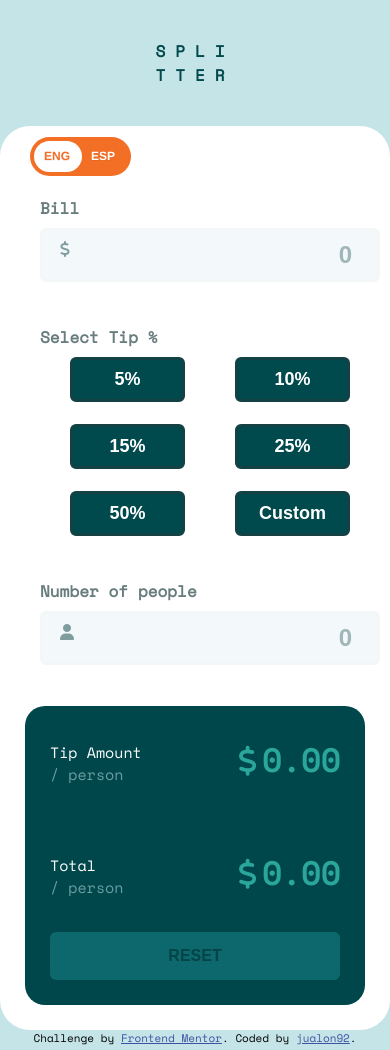
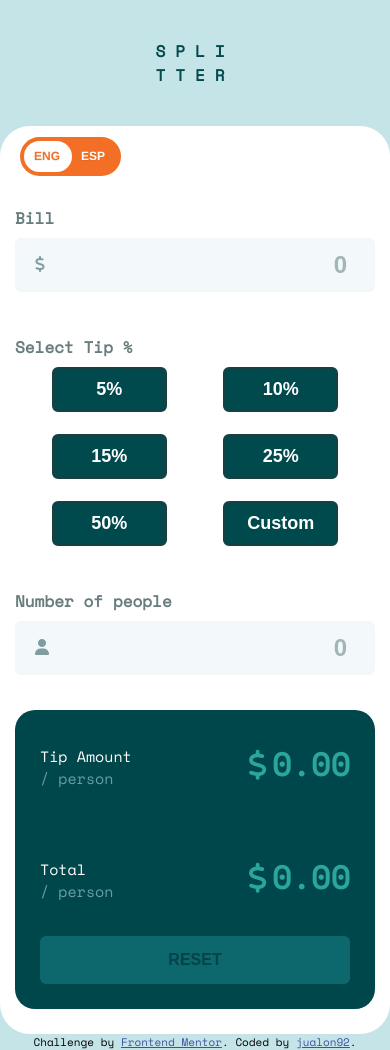
Before and after one commit to jualon92/calculadora-web, a plain HTML site: page index.html in a window 390 px wide. Drawn offline with nearby package versions, Linux system fonts and the light colour scheme.

Commit message:
resoluciones menores 400

```diff
--- a/sass/components/_iconos.scss
+++ b/sass/components/_iconos.scss
@@ -10,5 +10,6 @@
     margin-left: 20px;
     width: 10px;
     color: hsl(184, 14%, 56%);
-    transform: translateY(45px);
+    /*transform: translateY(45px);*/
+    transform: translateY(50px);
 }
--- a/sass/layouts/_contenedor-flex.scss
+++ b/sass/layouts/_contenedor-flex.scss
@@ -24,6 +24,9 @@
         padding:55px 25px 25px 25px;
     }
 
+    @media (max-width: 400px) {
+        padding: 55px 15px 25px 15px;
+    }
 
 }
 
--- a/sass/layouts/_contenedor-ingreso.scss
+++ b/sass/layouts/_contenedor-ingreso.scss
@@ -13,6 +13,11 @@
     @media (max-width: 427px) {
         width: 100% !important; // sin margenes en mobile salvo top
         padding: 15px 15px 41px 15px;
+
+    }
+
+    @media (max-width: 400px) {
+        padding: 25px 0px 35px 0px;
 
     }
 }
```
Also changed, not shown: css/main.css.
